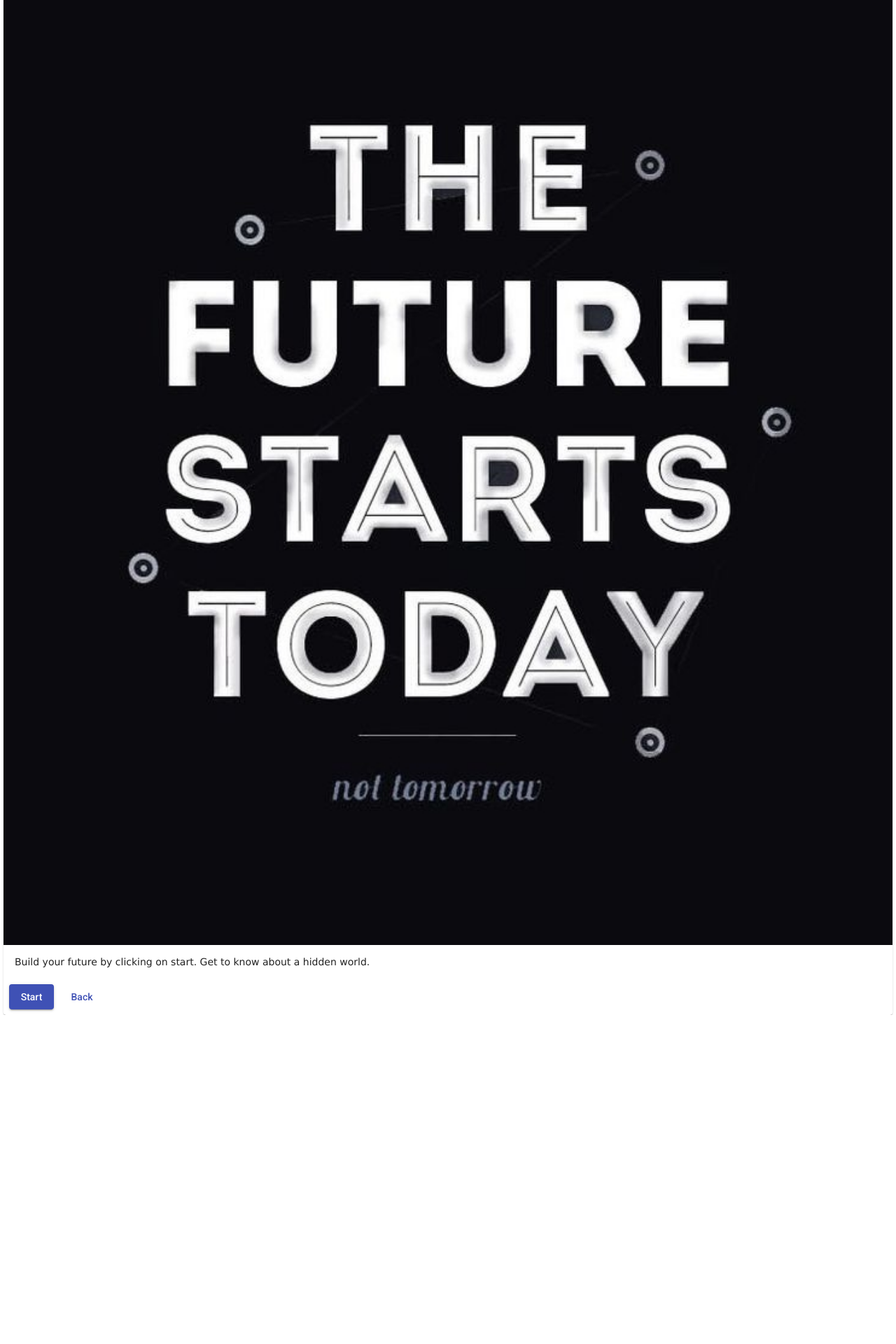
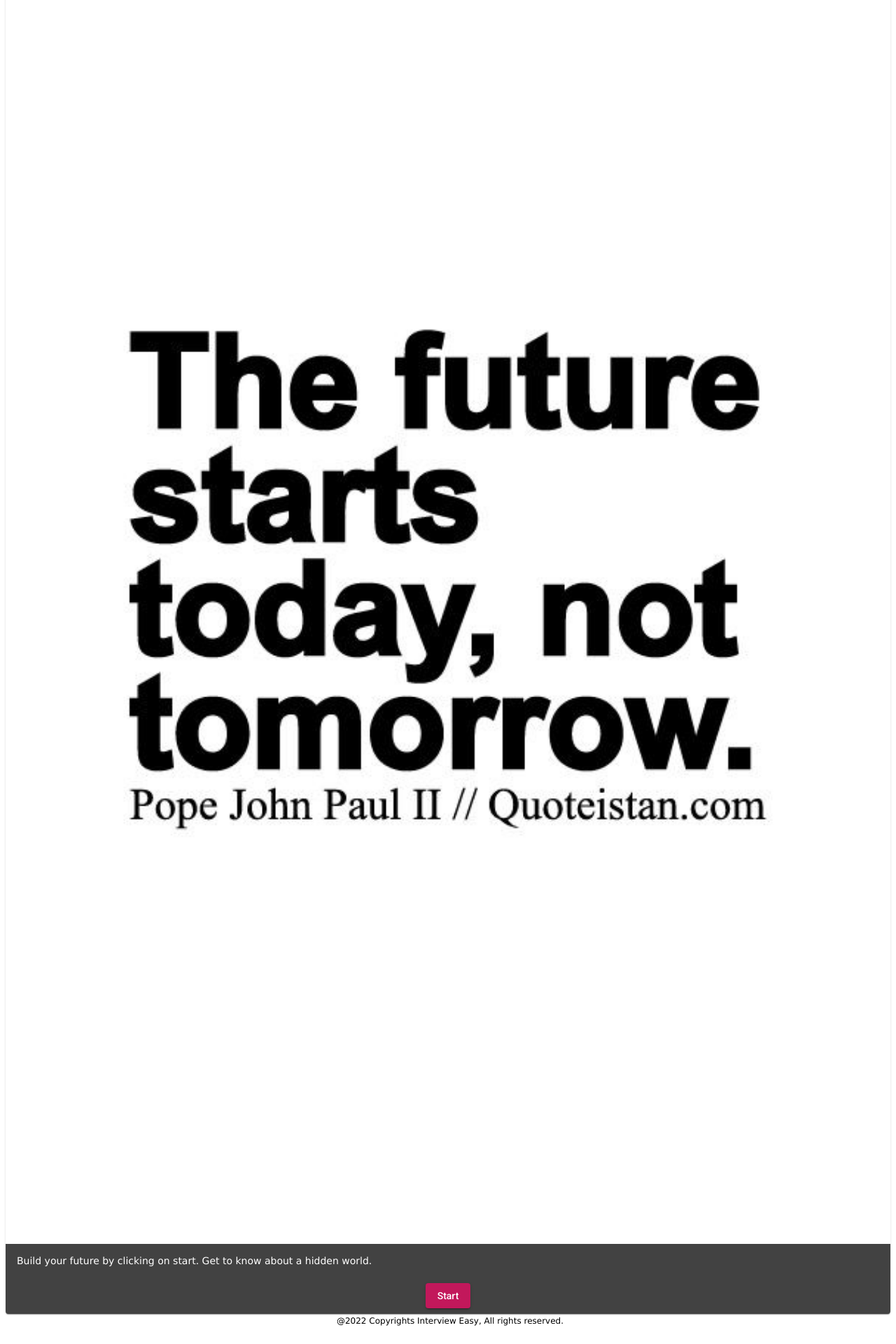
Before and after one commit to ChintanMahadik/Interview-Easy-UI, an Angular app: page / in a window 1280 px wide. Shown: the part 203-2123 px from the top of the page at 70% size. Before the commit the page ends 1653 px from the top, so only its background shows below. Built offline with nearby package versions, Linux system fonts and the light colour scheme.

Commit message:
Adding theme and image change

```diff
--- a/angular.json
+++ b/angular.json
@@ -31,7 +31,7 @@
               "src/assets"
             ],
             "styles": [
-              "./node_modules/@angular/material/prebuilt-themes/indigo-pink.css",
+              "./node_modules/@angular/material/prebuilt-themes/pink-bluegrey.css",
               "src/styles.scss"
             ],
             "scripts": []
@@ -100,7 +100,7 @@
               "src/assets"
             ],
             "styles": [
-              "./node_modules/@angular/material/prebuilt-themes/indigo-pink.css",
+              "./node_modules/@angular/material/prebuilt-themes/pink-bluegrey.css",
               "src/styles.scss"
             ],
             "scripts": []
--- a/src/app/app-routing.module.ts
+++ b/src/app/app-routing.module.ts
@@ -1,9 +1,11 @@
 import { NgModule } from '@angular/core';
 import { RouterModule, Routes } from '@angular/router';
+import { FooterComponent } from './footer/footer.component';
 import { HomeComponent } from './home/home.component';
 
 const routes: Routes = [
-{path:'',component:HomeComponent}
+{path:'',component:HomeComponent},
+{path:'footer', component:FooterComponent}
 ];
 
 @NgModule({
--- a/src/app/app.component.html
+++ b/src/app/app.component.html
@@ -1 +1,2 @@
 <router-outlet></router-outlet>
+<app-footer></app-footer>
--- a/src/app/app.module.ts
+++ b/src/app/app.module.ts
@@ -10,11 +10,13 @@ import {MatToolbarModule} from '@angular/material/toolbar';
 import {MatIconModule} from '@angular/material/icon';
 import {MatButtonModule} from '@angular/material/button';
 import { HttpClientModule } from '@angular/common/http';
+import { FooterComponent } from './footer/footer.component';
 
 @NgModule({
   declarations: [
     AppComponent,
-    HomeComponent
+    HomeComponent,
+    FooterComponent
   ],
   imports: [
     BrowserModule,
--- /dev/null
+++ b/src/app/footer/footer.component.html
@@ -0,0 +1,3 @@
+<div class="footer-fixed">
+    @2022 Copyrights Interview Easy, All rights reserved.
+</div>
--- /dev/null
+++ b/src/app/footer/footer.component.scss
@@ -0,0 +1,9 @@
+.footer-fixed{
+        position:relative;
+        width:100%;
+        height:40px;
+        margin: 3px;
+        text-align: center;
+        font-family: 'Lucida Sans', 'Lucida Sans Regular', 'Lucida Grande', 'Lucida Sans Unicode', Geneva, Verdana, sans-serif;
+        font-size: 12px;
+}
--- /dev/null
+++ b/src/app/footer/footer.component.ts
@@ -0,0 +1,15 @@
+import { Component, OnInit } from '@angular/core';
+
+@Component({
+  selector: 'app-footer',
+  templateUrl: './footer.component.html',
+  styleUrls: ['./footer.component.scss']
+})
+export class FooterComponent implements OnInit {
+
+  constructor() { }
+
+  ngOnInit(): void {
+  }
+
+}
--- a/src/app/home/home.component.html
+++ b/src/app/home/home.component.html
@@ -1,10 +1,10 @@
 <mat-card class="example-card">
     <mat-card-header>
       <div mat-card-avatar class="example-header-image"></div>
-      <mat-card-title>Interview Prep</mat-card-title>
+      <mat-card-title>Interview Easy</mat-card-title>
       <mat-card-subtitle>It starts today</mat-card-subtitle>
     </mat-card-header>
-    <img mat-card-image src='./assets/images/home_main.jpg' alt="It starts today">
+    <img mat-card-image src='./assets/images/home_white.jpg' alt="It starts today">
     <mat-card-content>
       <p>
         Build your future by clicking on start. Get to know about a hidden world.
@@ -12,6 +12,5 @@
     </mat-card-content>
     <mat-card-actions>
       <button mat-raised-button color="primary" (click)="start()">Start</button>
-      <button mat-button color="primary">Back</button>
     </mat-card-actions>
   </mat-card>
--- a/src/app/home/home.component.scss
+++ b/src/app/home/home.component.scss
@@ -6,3 +6,7 @@
     background-image: url('../../assets/images/logo.jpg');
     background-size: cover;
   }
+
+  .mat-card-actions{
+    text-align: center;
+  }
--- a/src/styles.scss
+++ b/src/styles.scss
@@ -1,3 +1,3 @@
 /* You can add global styles to this file, and also import other style files */
 html, body { height: 100%; }
-body { margin: 5px; font-family: Impact, Haettenschweiler, 'Arial Narrow Bold', Helvetica, sans-serif; }
+body {font-family: Impact, 'Arial Narrow Bold', Helvetica, sans-serif; }
```
Also changed, not shown: src/assets/images/home_white.jpg (added), 1 other file (tests, documents, lock files or other folders).
